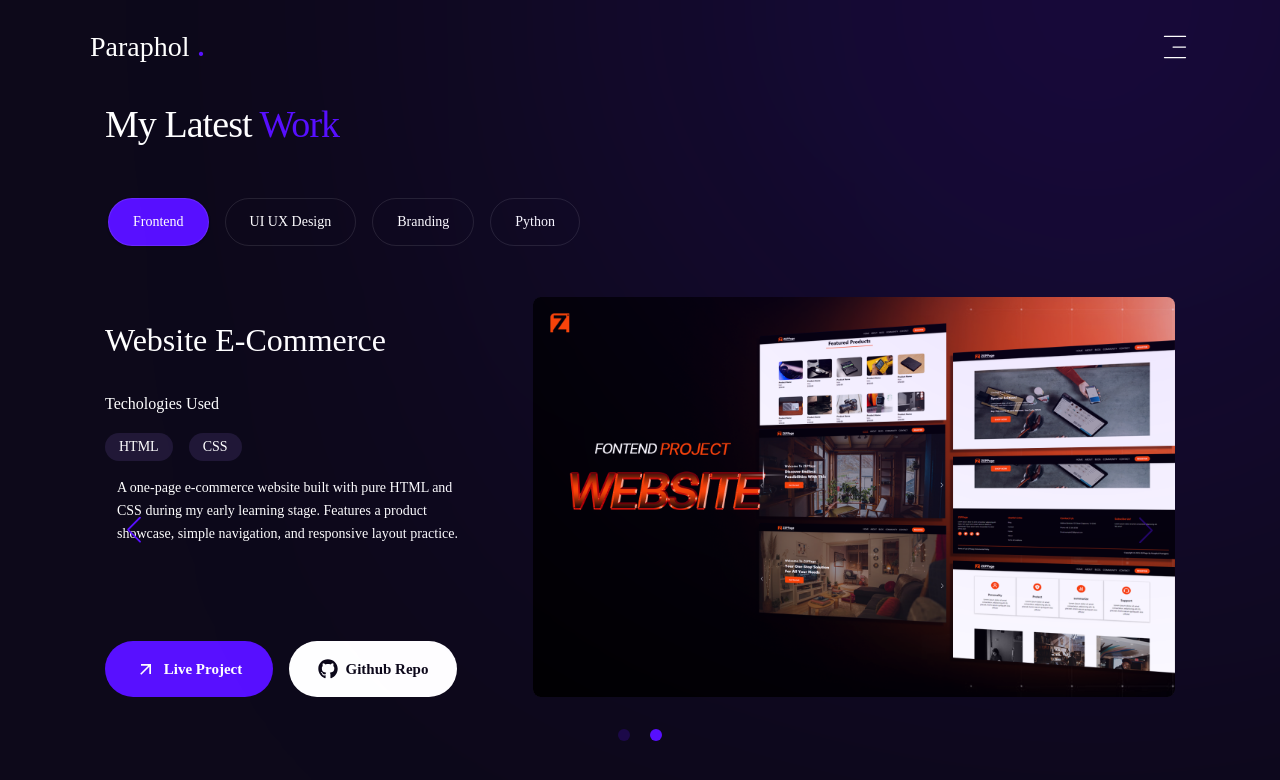
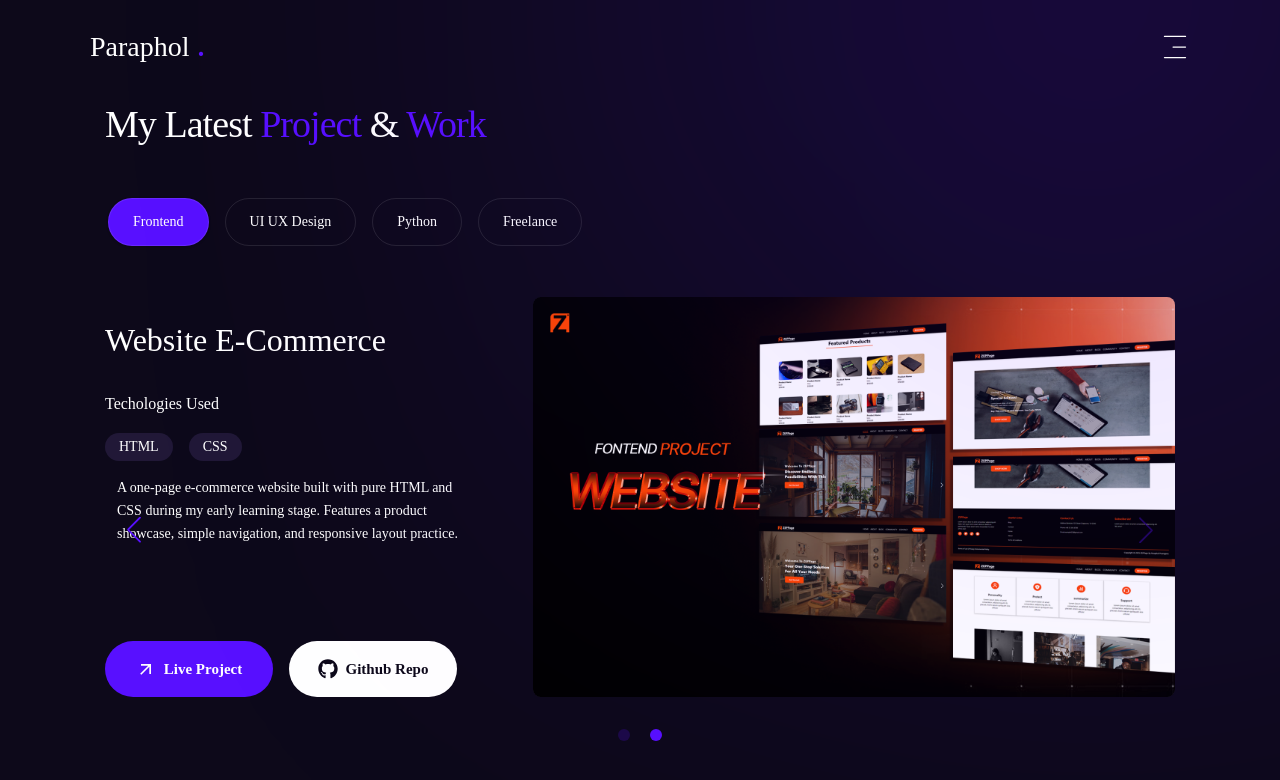
Before and after one commit to paraphol-pp/Portfolio, a Next.js app: page /project in a window 1280 px wide. Shown: the top 780 px of the page. Built offline with nearby package versions, Linux system fonts and the light colour scheme; a web font is replaced by a local one.

Commit message:
edit project

```diff
--- a/app/contact/page.jsx
+++ b/app/contact/page.jsx
@@ -1,13 +1,13 @@
-"use client"
-import { motion } from "framer-motion"
+"use client";
+import { motion } from "framer-motion";
 
 import { HiOutlineMapPin } from "react-icons/hi2";
 import { HiOutlinePhone, HiOutlineMail } from "react-icons/hi";
 
-
 const Contact = () => {
   return (
-    <motion.section initial={{ opacity: 0 }}
+    <motion.section
+      initial={{ opacity: 0 }}
       animate={{
         opacity: 1,
         transition: { delay: 2.4, duration: 0.4, ease: "easeIn" },
@@ -34,12 +34,17 @@ const Contact = () => {
               </span>
               <span>088 099 4342</span>
             </div>
-            <div className="flex items-center gap-4 justify-center">
+
+            <a
+              href="mailto:paraphol.pp@gmail.com"
+              className="flex items-center gap-4 justify-center hover:underline"
+            >
               <span className="text-accent">
                 <HiOutlineMail className="text-2xl" />
               </span>
               <span>paraphol.pp@gmail.com</span>
-            </div>
+            </a>
+
             <div className="flex items-center gap-4 justify-center">
               <span className="text-accent">
                 <HiOutlineMapPin className="text-2xl" />
@@ -50,7 +55,7 @@ const Contact = () => {
         </div>
       </div>
     </motion.section>
-  )
-}
+  );
+};
 
-export default Contact
+export default Contact;
--- a/app/project/page.jsx
+++ b/app/project/page.jsx
@@ -80,17 +80,17 @@ const projects = [
   },
   {
     id: 8,
-    category: "branding",
+    category: "freelance",
     title: "ISLogo DESIGNER",
-    description: "Elegant branding for a premium skincare product line",
+    description: "Created 200+ custom logos, brand identities, and social media graphics for gaming communities, clubs, teams, and small businesses. Managed a Facebook page ( ISLogo ) to attract clients, deliver projects, and maintain customer satisfaction.Strengthened skills in Photoshop,  and client communication, while balancing deadlines and quality.",
     image: "/assets/work/thumb8.png",
-    link: "",
+    link: "https://www.facebook.com/ISLogo.NAME",
     github: "",
-    tech: ["Photoshop", "Figma", "Canva"],
+    tech: ["Photoshop"],
   },
 ];
 
-const categories = ["frontend", "uiux", "branding", "python"];
+const categories = ["frontend", "uiux", "python", "freelance"];
 
 const Project = () => {
   return (
@@ -105,7 +105,8 @@ const Project = () => {
       <div className="container mx-auto w-full h-full flex flex-col">
         {/* heading */}
         <h2 className="h2 mb-6 xl:mb-12 max-w-[600px]">
-          My Latest <span className="text-accent">Work</span>
+          My Latest <span className="text-accent">Project</span> <span>&</span>{" "}
+  <span className="text-accent">Work</span>
         </h2>
 
         {/* tabs */}
--- a/components/Journey.jsx
+++ b/components/Journey.jsx
@@ -14,8 +14,9 @@ const journey = [
 const Journey = () => {
   return (
     <div className="flex flex-col">
-      <h2 className="h2 mb-8">
-        Education & <span className="text-accent">Experience</span>
+      <h2 className="h2 mb-8 text-accent">
+        Education <span className="text-white">.</span>
+        {/* <span className="text-accent">Experience</span> */}
       </h2>
       {journey.map((item, index) => {
         const { institution, role, years } = item;
```
